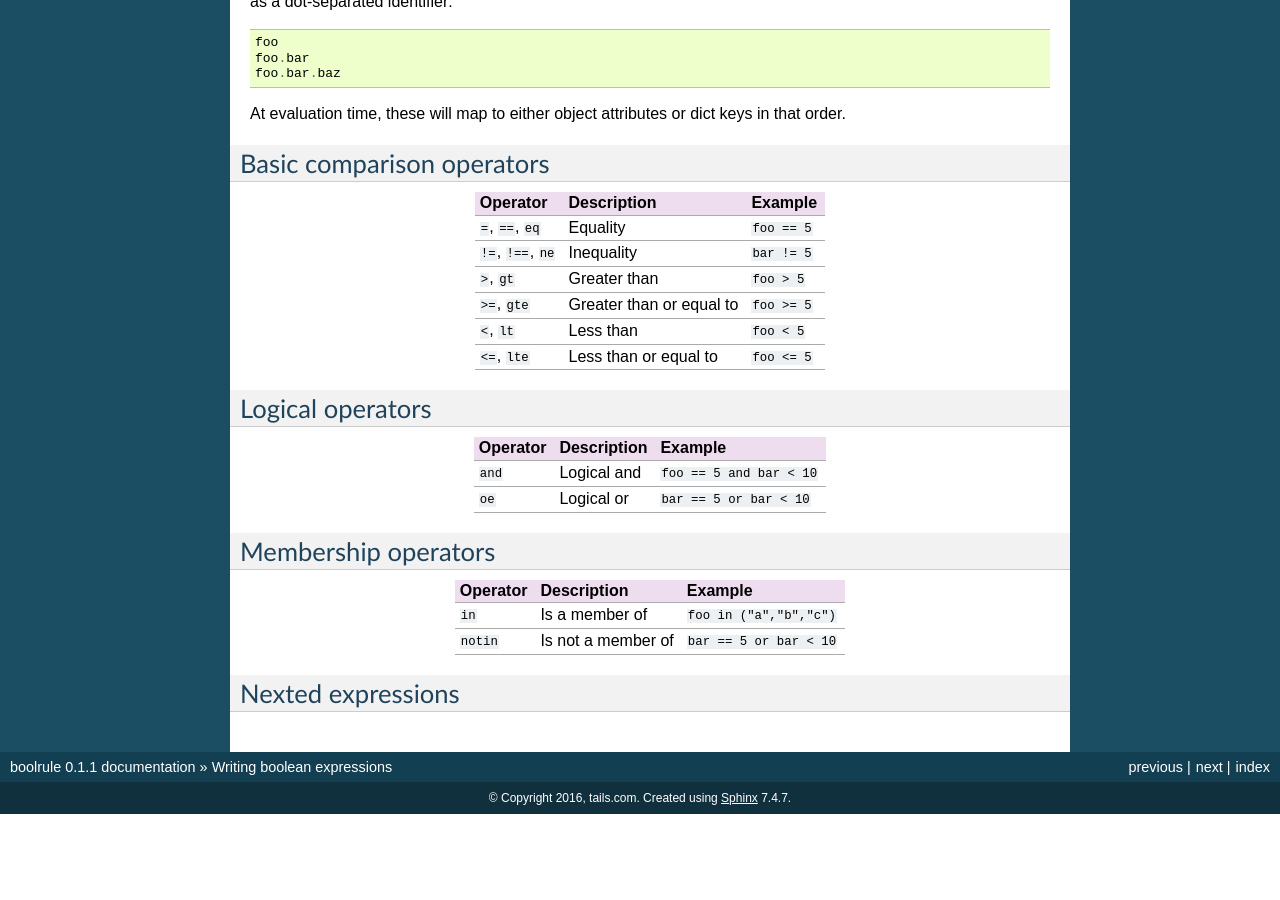
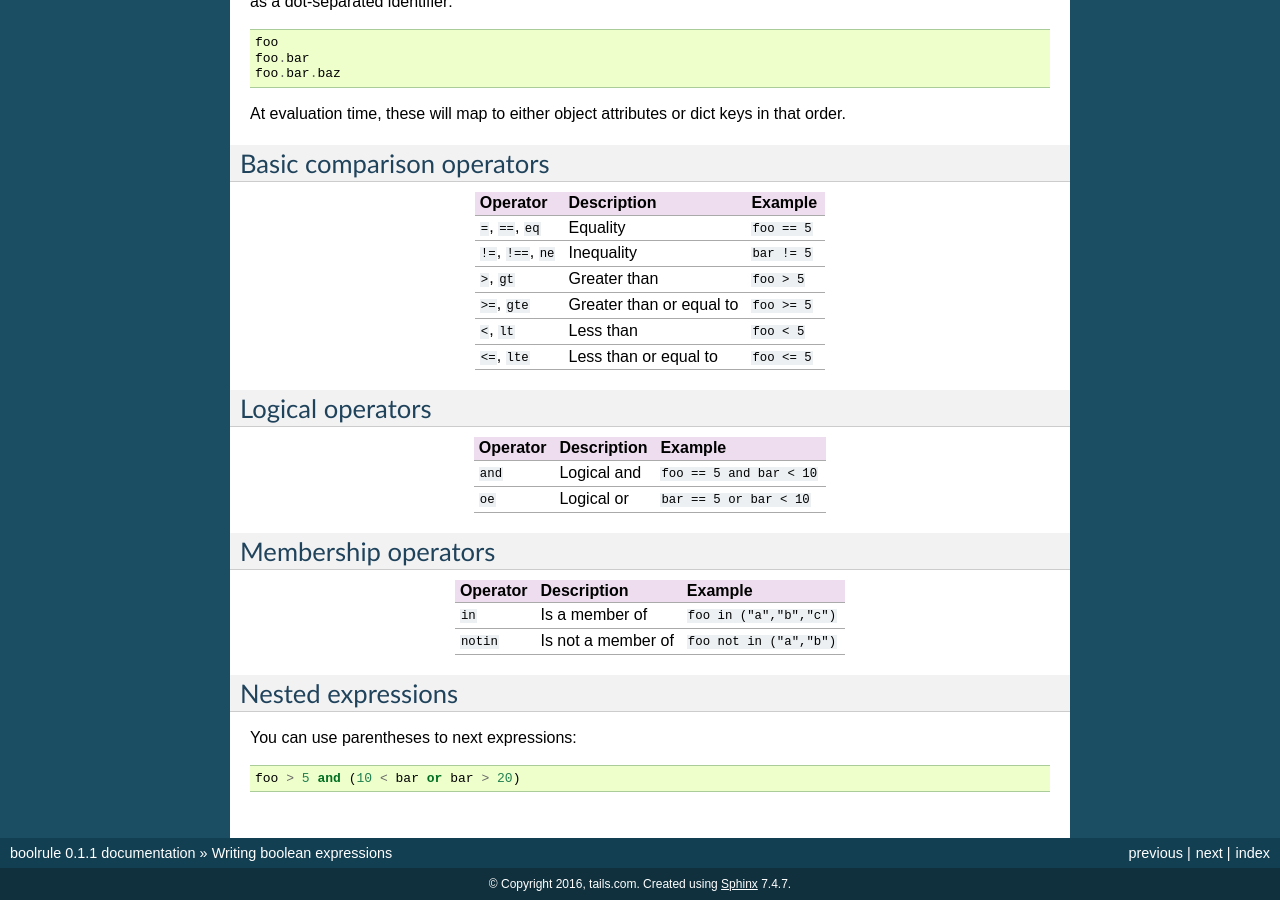
Before and after one commit to tailsdotcom/boolrule, a Sphinx documentation site: the page built from docs/expressions.rst, in a window 1280 px wide and 900 px high, scrolled down 629 px. Built offline with Sphinx 7.4.7, drawn with Linux system fonts in a browser that asks for light colours; before the commit the page ends 1443 px from its top, so only the background shows below that; some of the changed text lies outside the part shown.

Commit message:
Fix documentation

```diff
--- a/README.rst
+++ b/README.rst
@@ -26,7 +26,7 @@ Simple boolean expression evaluation engine.
 Features
 ========
 
-Compare simple boolean statements:
+Compare simple boolean statements::
 
  >>> rule = BoolRule('5 > 3')
  >>> rule.test()
@@ -36,7 +36,7 @@ Compare simple boolean statements:
  False
 
 
-Evaluate boolean statements against a context dict:
+Evaluate boolean statements against a context dict::
 
  >>> can_buy_beer = BoolRule('user.age_years >= 18')
  >>> can_buy_beer.test({'user':{'age_years': 12}})
@@ -44,7 +44,7 @@ Evaluate boolean statements against a context dict:
  >>> can_buy_beer.test({'user':{'age_years': 20}})
  True
 
-Combine conditions with and and or operators to produce complex expressions:
+Combine conditions with and and or operators to produce complex expressions::
 
  >>> is_hipster = BoolRule('address.postcode.outcode in ('E1','E2') or user.has_beard = true')
  >>> address = {
--- a/docs/expressions.rst
+++ b/docs/expressions.rst
@@ -76,9 +76,13 @@ Membership operators
 Operator                 Description               Example
 =======================  ========================  =========================
 ``in``                   Is a member of            ``foo in ("a","b","c")``
-``notin``                Is not a member of        ``bar == 5 or bar < 10``
+``notin``                Is not a member of        ``foo not in ("a","b")``
 =======================  ========================  =========================
 
 
-Nexted expressions
+Nested expressions
 ==================
+
+You can use parentheses to next expressions::
+
+ foo > 5 and (10 < bar or bar > 20)
```
